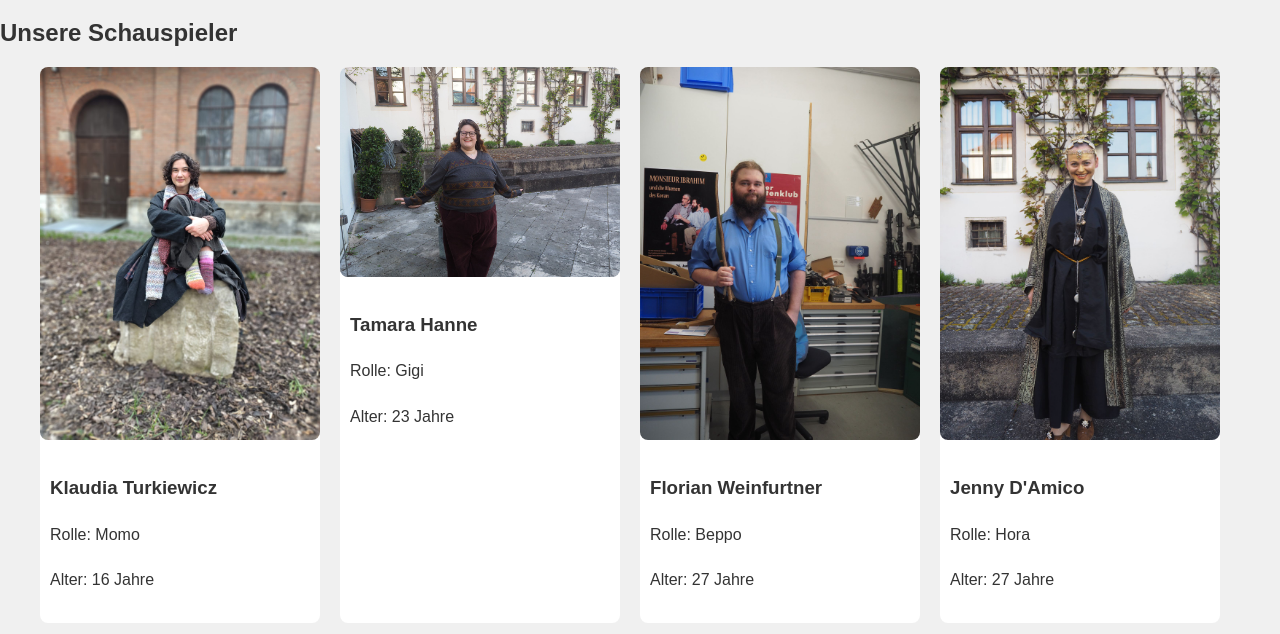
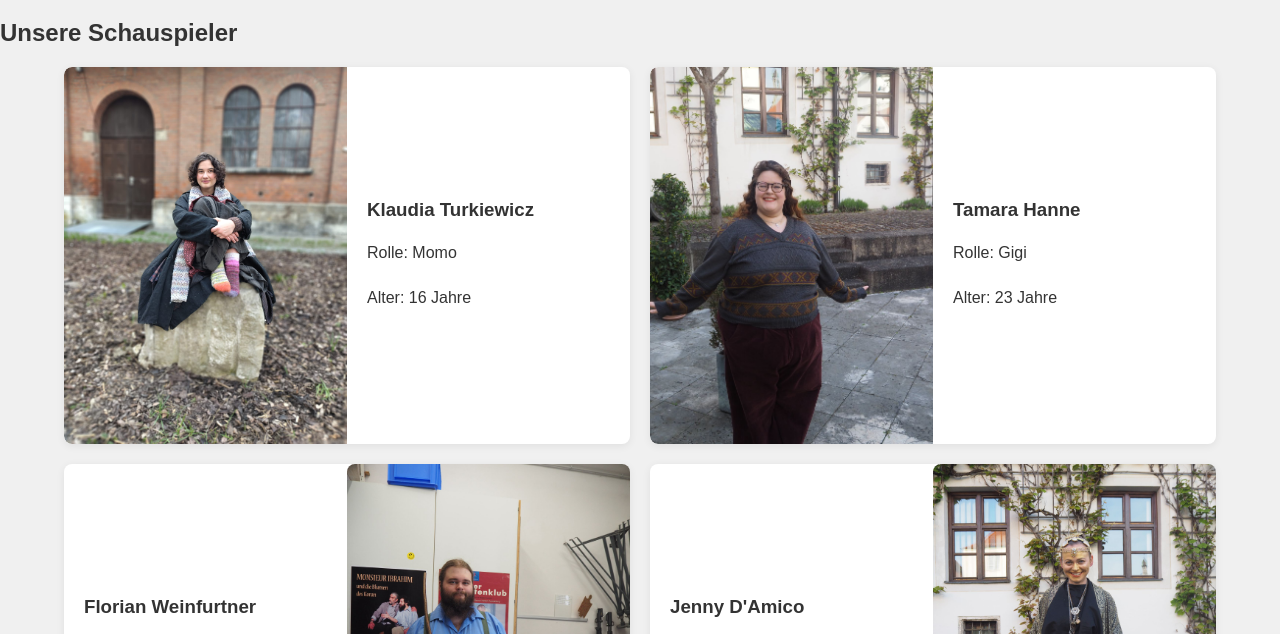
Before and after one commit to IU-Webprogrammierung/webprogrammierung-Lorena51, a plain HTML site: page page_3_actors.html in a window 1280 px wide. Shown: the part 129-763 px from the top of the page. Drawn offline with nearby package versions, Linux system fonts and the light colour scheme.

Commit message:
set more style to the acotors

```diff
--- a/Style/styles.css
+++ b/Style/styles.css
@@ -133,26 +133,49 @@ p {
 /* styles for page_4_actors */
 
 #actor-list {
-    display: flex;
-    flex-wrap: wrap;
+    display: grid;
+    grid-template-columns: repeat(2, 1fr);
     gap: 20px;
     margin-top: 20px;
+    justify-content: center;
+    margin-right: 5%;
+    margin-left: 5%;
+    padding-inline-start: 0px;
 
-    & .actor-card{
+    & .actor-card {
+        display: flex;
+        flex-direction: row;
+        align-items: center;
         background: #fff;
         border-radius: 8px;
-        list-style:  none;
-        & img{
-            width: 280px;
-            height: auto;
-            border-radius: 8px;
+        list-style: none;
+        margin-bottom: 0px;
+        box-shadow: 0 2px 8px rgba(0,0,0,0.07);
+        overflow: hidden;
+
+        &  img {
+        height: 100%;
+        width: 50%;
+        border-radius: 8px 0 0 8px;
+        object-fit: cover;
+        flex-shrink: 0;
         }
-        & .actor-details {
-            padding: 10px;
-            font-size: 1em;
-            line-height: 1.6;
+
+        & .actor-details{
+            width: 50%;
+            padding: 20px;
+
         }
     }
+
+    /* Change alignment every 2 cards, then repeat every 4th card */
+    & .actor-card:nth-child(4n+3),
+    & .actor-card:nth-child(4n+4) {
+        flex-direction: row-reverse;
+    }
+
+    /* ToDo add mediaQuery for smaller screens */
+
 }
 
 /* Add any additional styles for the page_4_diy_styles */
```
